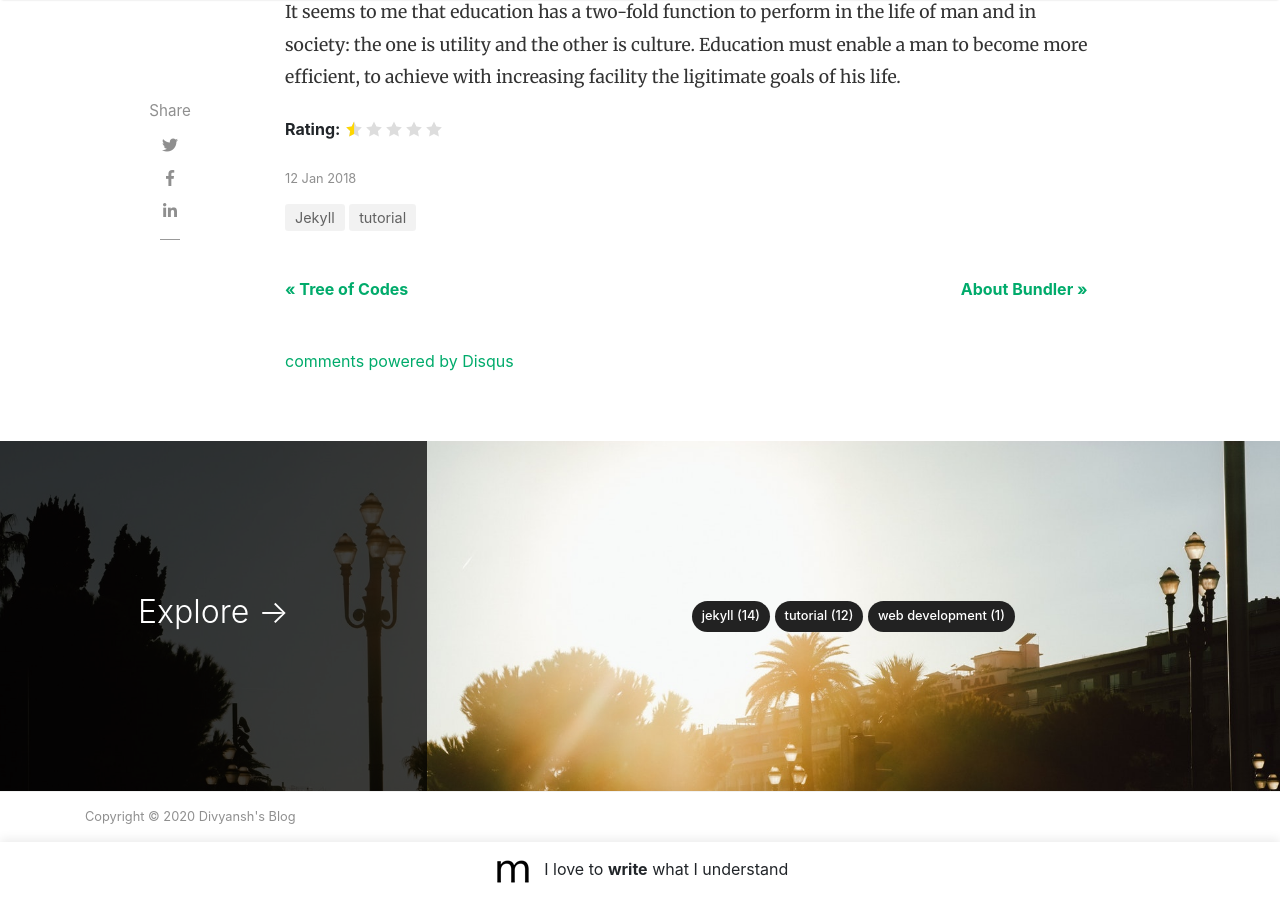
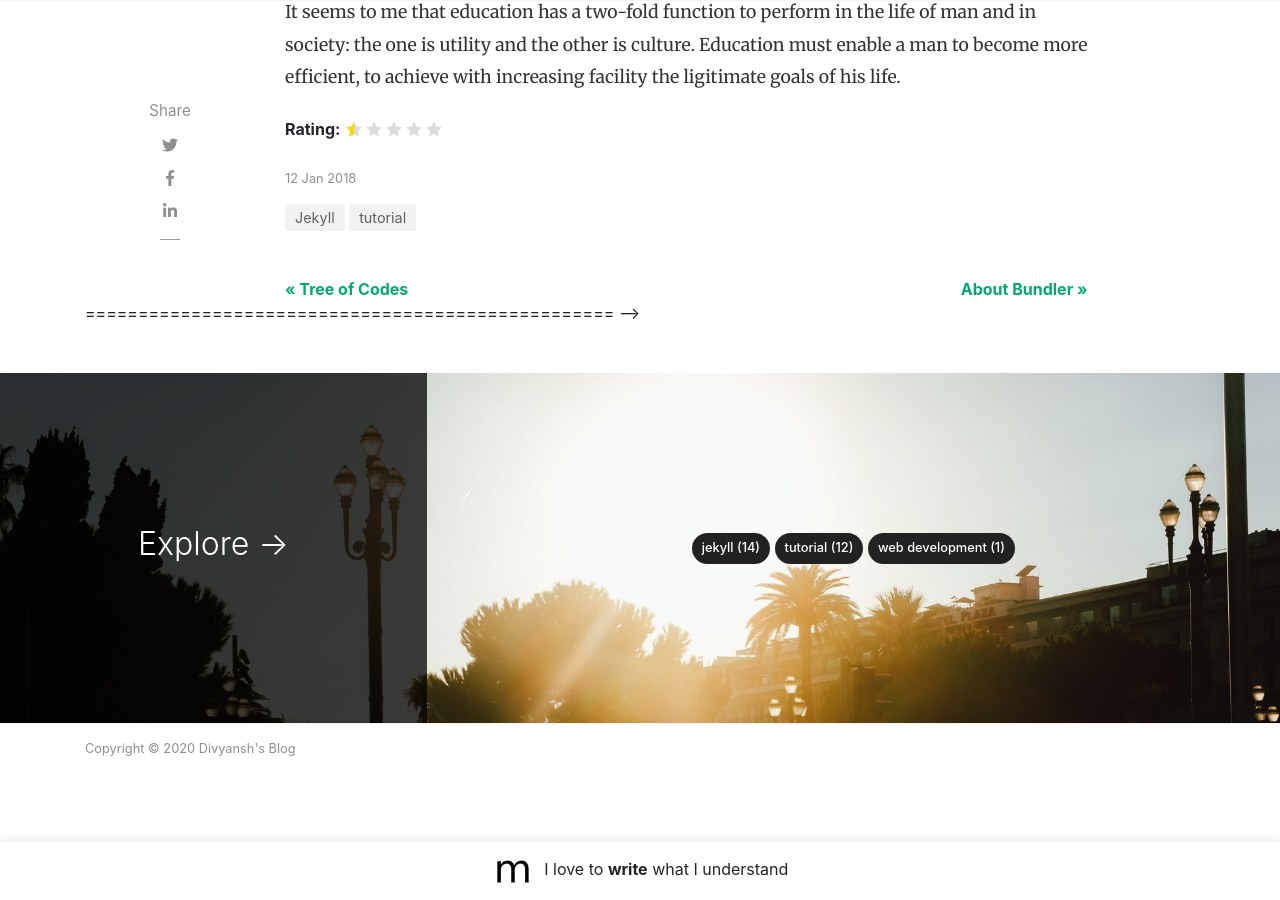
Before and after one commit to divyanshp2013/divyanshpblog, a Jekyll site: the page built from _posts/2018-01-12-we-all-wait-for-summer.md, in a window 1280 px wide and 900 px high, scrolled down 1138 px. Built offline with Jekyll 4.4.1, drawn with Linux system fonts in a browser that asks for light colours; nearby versions of some CDN libraries; comment, search, counter and statistics services are not loaded.

Commit message:
Update post.html

```diff
--- a/_layouts/post.html
+++ b/_layouts/post.html
@@ -140,18 +141,7 @@ post_class: post-template
 <!-- End Article
 ================================================== -->
 
-<!-- Begin Comments
-================================================== -->
-{% if page.comments != false %}
-    <div class="container">
-        <div id="comments" class="row justify-content-center mb-5">
-            <div class="col-md-8">
-                {% include disqus.html %}
-            </div>
-        </div>
-    </div>
-{% endif %}
-<!--End Comments
+
 ================================================== -->
 
 <!-- Review with LD-JSON, adapt it for your needs if you like, but make sure you test the generated HTML source code first:
```
Also changed, not shown: other parts of _layouts/post.html (+1 -0 lines).
